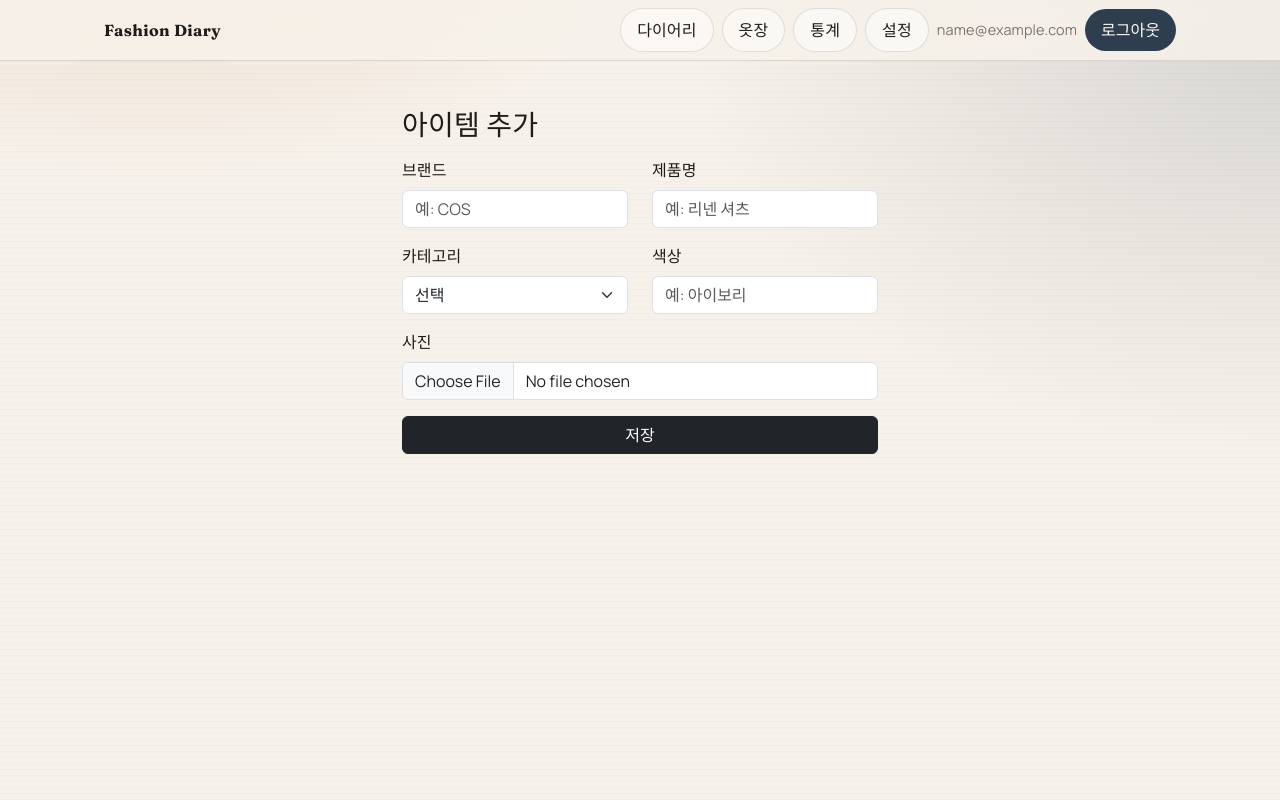
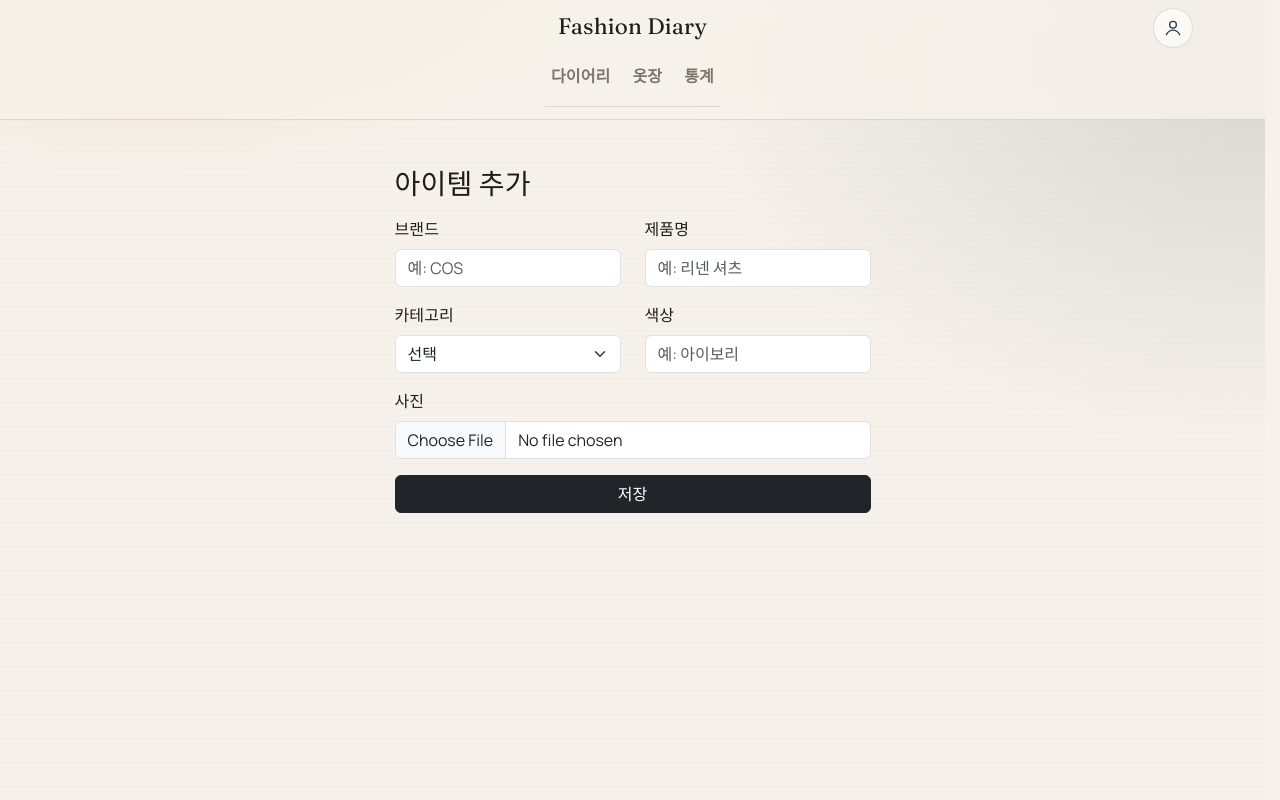
Before and after one commit to sunwoo0813/Fashion_Diary_Web, a Flask app: page /items in a window 1280 px wide. Run offline with Flask 3, Linux system fonts and the light colour scheme; the visitor is signed in with stand-in values (Sample User, id 1).

Commit message:
디자인 수정

```diff
--- a/static/css/base.css
+++ b/static/css/base.css
@@ -15,7 +15,12 @@
 }
 
 /* ====== Base ====== */
-html, body {height:100%}
+html {
+  height: 100%;
+  overflow-y: scroll;
+  scrollbar-gutter: stable;
+}
+body {height:100%}
 body {
   font-family: var(--font-sans);
   background:
@@ -59,6 +64,39 @@ h1, h2, h3, h4, h5 {
   font-family: var(--font-serif);
   letter-spacing:.4px
 }
+.nav-stack {
+  display: flex;
+  flex-direction: column;
+  gap: 8px;
+  padding: 10px 0 12px;
+  position: relative;
+  text-align: center;
+}
+.nav-center {
+  text-align: center;
+  font-family: var(--font-serif);
+  font-size: 1.4rem;
+  letter-spacing: .2px;
+}
+.nav-links-bar {
+  display: flex;
+  justify-content: center;
+  gap: 18px;
+  padding: 6px 4px 10px;
+  border-bottom: 1px solid var(--border);
+  margin: 0 auto;
+}
+.nav-link {
+  font-weight: 600;
+  color: var(--muted);
+  padding: 6px 2px;
+  border-bottom: 2px solid transparent;
+  transition: color .15s ease, border-color .15s ease;
+}
+.nav-link.is-active {
+  color: var(--text);
+  border-color: var(--brand);
+}
 .nav-btn {
   border-radius: 999px;
   padding:.55rem 1rem;
@@ -72,6 +110,31 @@ h1, h2, h3, h4, h5 {
 .nav-gap > * {flex: 0 0 auto}
 .nav-gap::-webkit-scrollbar {display:none}
 .nav-user {font-size: .9rem; color: var(--muted)}
+
+.profile-btn {
+  width: 40px;
+  height: 40px;
+  border-radius: 999px;
+  border: 1px solid var(--border);
+  display: grid;
+  place-items: center;
+  text-decoration: none;
+  background: rgba(255,255,255,0.65);
+}
+.profile-floating {
+  position: absolute;
+  top: 8px;
+  right: 0;
+}
+.profile-icon {
+  width: 20px;
+  height: 20px;
+  stroke: var(--brand);
+  stroke-width: 1.7;
+  fill: none;
+  stroke-linecap: round;
+  stroke-linejoin: round;
+}
 
 /* ====== Page Hero ====== */
 .page-hero {
@@ -150,10 +213,14 @@ h1, h2, h3, h4, h5 {
   .container {padding-left: 24px; padding-right: 24px;}
   .page-hero {flex-direction: row; align-items:flex-end;}
   .hero-actions {width: auto;}
+  .nav-stack {align-items:center;}
+  .nav-center {text-align: center;}
+  .nav-links-bar {justify-content: center;}
 }
 
 @media (max-width: 576px) {
   .hero-actions .btn {width: 100%;}
-  .nav-wrap .container {gap: 8px; flex-direction: column; align-items:flex-start;}
   .brand {font-size: 1.1rem;}
+  .nav-links-bar {justify-content: flex-start; overflow-x: auto; -webkit-overflow-scrolling: touch;}
+  .nav-links-bar::-webkit-scrollbar {display:none}
 }
--- a/templates/base.html
+++ b/templates/base.html
@@ -14,21 +14,19 @@
 <body>
   {% if not hide_nav %}
   <div class="nav-wrap">
-    <div class="container d-flex align-items-center justify-content-between py-2">
-      <a class="brand text-decoration-none" href="{{ url_for('diary') }}">Fashion Diary</a>
-      <div class="nav-gap d-flex align-items-center">
-        <a class="nav-btn text-decoration-none" href="{{ url_for('diary') }}">다이어리</a>
-        <a class="nav-btn text-decoration-none" href="{{ url_for('wardrobe') }}">옷장</a>
-        <a class="nav-btn text-decoration-none" href="{{ url_for('stats') }}">통계</a>
-        {% if session.get('user_email') %}
-          <a class="nav-btn text-decoration-none" href="{{ url_for('account') }}">설정</a>
-          <span class="nav-user">{{ session.get('user_email') }}</span>
-          <form method="post" action="{{ url_for('logout') }}" class="d-inline">
-            <button class="nav-btn nav-btn-primary" type="submit">로그아웃</button>
-          </form>
-        {% else %}
-          <a class="nav-btn nav-btn-primary text-decoration-none" href="{{ url_for('home') }}">로그인</a>
-        {% endif %}
+    <div class="container nav-stack">
+      <a class="profile-btn profile-floating" href="{{ url_for('account') }}" aria-label="Profile">
+        <svg class="profile-icon" viewBox="0 0 24 24" aria-hidden="true" focusable="false">
+          <circle cx="12" cy="8" r="4"></circle>
+          <path d="M4 20c1.8-3.4 5.1-5.5 8-5.5s6.2 2.1 8 5.5"></path>
+        </svg>
+      </a>
+      <div class="nav-center">Fashion Diary</div>
+      <div class="nav-links-bar">
+        {% set ep = request.endpoint %}
+        <a class="nav-link text-decoration-none {% if ep in ['diary','diary_day','diary_month'] %}is-active{% endif %}" href="{{ url_for('diary') }}">다이어리</a>
+        <a class="nav-link text-decoration-none {% if ep == 'wardrobe' %}is-active{% endif %}" href="{{ url_for('wardrobe') }}">옷장</a>
+        <a class="nav-link text-decoration-none {% if ep == 'stats' %}is-active{% endif %}" href="{{ url_for('stats') }}">통계</a>
       </div>
     </div>
   </div>
```
